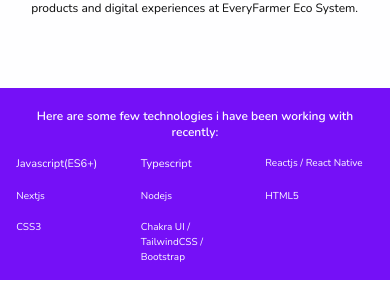
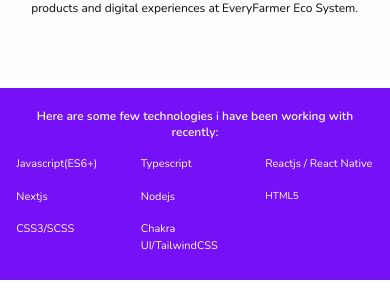
Before and after one commit to gfellah45/portfoliov2, a Next.js app: page / in a window 390 px wide. Shown: the part 1311-1602 px from the top of the page. Built offline with nearby package versions, Linux system fonts and the light colour scheme.

Commit message:
made ajusment to the hero section

```diff
--- a/src/components/About/Details.tsx
+++ b/src/components/About/Details.tsx
@@ -10,26 +10,32 @@
 
   const { ref, inView } = useInView({
     threshold: 0.3,
+    triggerOnce: true,
   });
 
   const { ref: ref2, inView: inView2 } = useInView({
     threshold: 0.5,
+    triggerOnce: true,
   });
 
   const { ref: ref3, inView: inView3 } = useInView({
     threshold: 0.5,
+    triggerOnce: true,
   });
 
   const { ref: ref4, inView: inView4 } = useInView({
     threshold: 0.7,
+    triggerOnce: true,
   });
 
   const { ref: ref5, inView: inView5 } = useInView({
     threshold: 0.7,
+    triggerOnce: true,
   });
 
   const { ref: ref6, inView: inView6 } = useInView({
     threshold: 0.7,
+    triggerOnce: true,
   });
 
   const container2 = {
@@ -216,19 +222,19 @@
                 </motion.div>
                 <motion.div
                   variants={bounce}
-                  className="text-[10px] md:text-sm lg:text-sm text-light-bg dark:text-dark-bg"
+                  className="text-[11px] md:text-sm lg:text-sm text-light-bg dark:text-dark-bg"
                 >
                   Reactjs / React Native
                 </motion.div>
                 <motion.div
                   variants={bounce}
-                  className="text-[10px] md:text-sm text-light-bg dark:text-dark-bg"
+                  className="text-[11px] md:text-sm text-light-bg dark:text-dark-bg"
                 >
                   Nextjs
                 </motion.div>
                 <motion.div
                   variants={bounce}
-                  className="text-[10px] md:text-sm text-light-bg dark:text-dark-bg"
+                  className="text-[11px] md:text-sm text-light-bg dark:text-dark-bg"
                 >
                   Nodejs
                 </motion.div>
@@ -240,15 +246,15 @@
                 </motion.div>
                 <motion.div
                   variants={bounce}
-                  className="text-[10px] md:text-sm text-light-bg dark:text-dark-bg"
+                  className="text-[11px] md:text-sm text-light-bg dark:text-dark-bg"
                 >
-                  CSS3
+                  CSS3/SCSS
                 </motion.div>
                 <motion.div
                   variants={bounce}
-                  className="text-[10px] md:text-sm text-light-bg dark:text-dark-bg"
+                  className="text-[11px] md:text-sm text-light-bg dark:text-dark-bg"
                 >
-                  Chakra UI / TailwindCSS / Bootstrap
+                  Chakra UI/TailwindCSS
                 </motion.div>
               </motion.div>
             </div>
--- a/src/components/header/Header.tsx
+++ b/src/components/header/Header.tsx
@@ -38,7 +38,11 @@
           </div>
           <div className=" lg:hidden xl:hidden">
             <MobileNav toggle={toggle} handleCollapse={handleCollapse} />
-            <Overlay toggle={toggle} handleCollapse={handleCollapse} />
+            <Overlay
+              toggle={toggle}
+              handleCollapse={handleCollapse}
+              setToggle={setToggle}
+            />
           </div>
         </div>
       </div>
--- a/src/components/header/Overlay.tsx
+++ b/src/components/header/Overlay.tsx
@@ -1,13 +1,14 @@
-import React from "react";
+import React, { useEffect, useState } from "react";
 import { motion } from "framer-motion";
 import { listMobile, overLay } from "../Animations";
 
 interface Props {
   toggle: boolean;
   handleCollapse: () => void;
+  setToggle: React.Dispatch<React.SetStateAction<boolean>>;
 }
 
-const Overlay: React.FC<Props> = ({ toggle, handleCollapse }) => {
+const Overlay: React.FC<Props> = ({ toggle, handleCollapse, setToggle }) => {
   const navItem = [
     {
       item: "About",
```
